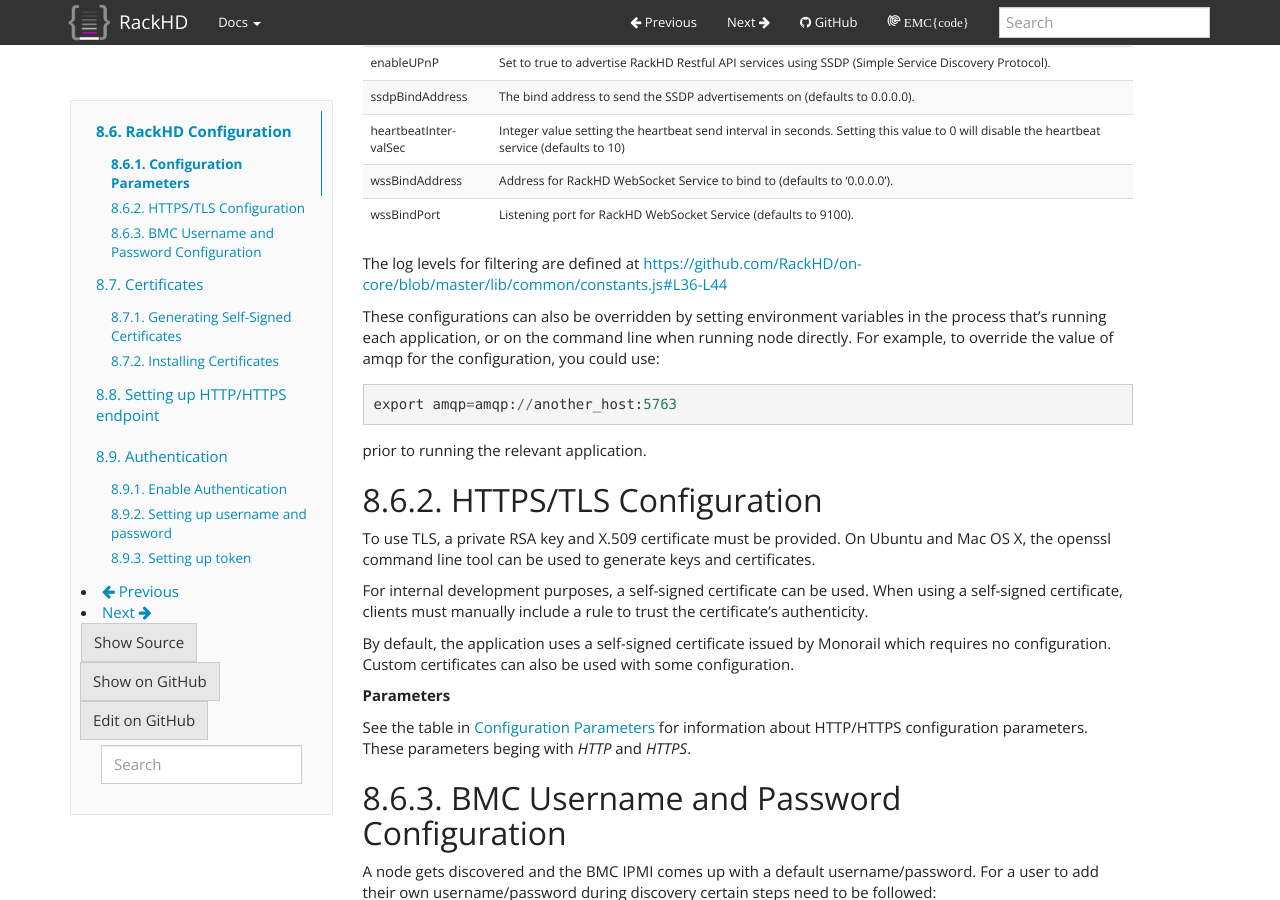
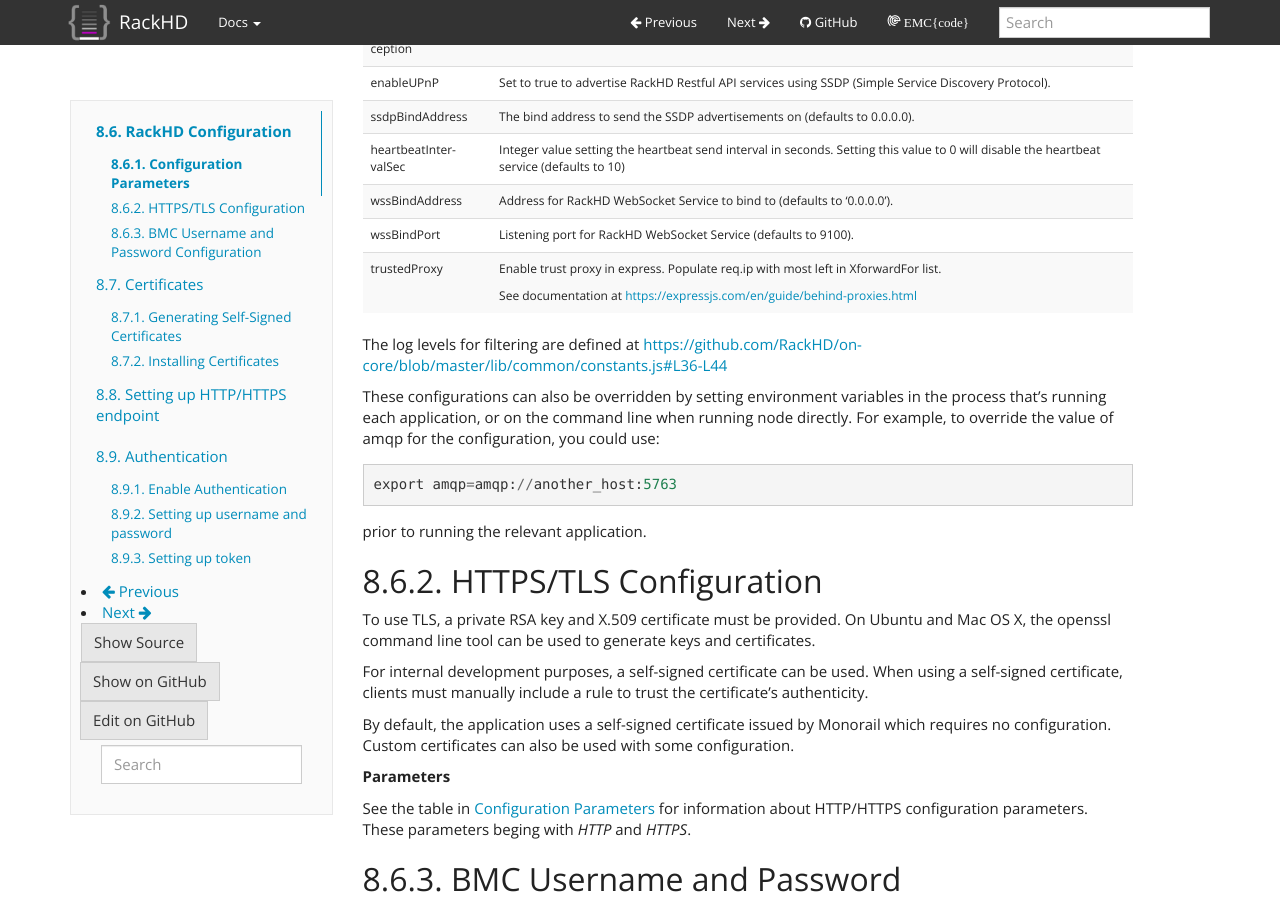
Before and after one commit to RackHD/docs, a Sphinx documentation site: the page built from docs/rackhd/configuration.rst, in a window 1280 px wide and 900 px high, scrolled down 2895 px. Built offline with Sphinx 7.4.7, drawn with Linux system fonts in a browser that asks for light colours; some of the changed text lies outside the part shown.

Commit message:
Document trustedProxy variable in config.json

```diff
--- a/docs/rackhd/configuration.rst
+++ b/docs/rackhd/configuration.rst
@@ -20,6 +20,7 @@
         "dhcpProxyBindPort": 4011,
         "dhcpSubnetMask": "255.255.252.0",
         "gatewayaddr": "172.31.128.1",
+        "trustedProxy": false,
         "httpEndpoints": [
             {
                 "address": "0.0.0.0",
@@ -166,6 +167,10 @@
       - Address for RackHD WebSocket Service to bind to (defaults to '0.0.0.0').
     * - wssBindPort
       - Listening port for RackHD WebSocket Service (defaults to 9100).
+    * - trustedProxy
+      - Enable trust proxy in express. Populate req.ip with most left in XforwardFor list.
+
+        See documentation at https://expressjs.com/en/guide/behind-proxies.html
 
 
 The log levels for filtering are defined at https://github.com/RackHD/on-core/blob/master/lib/common/constants.js#L36-L44
```
